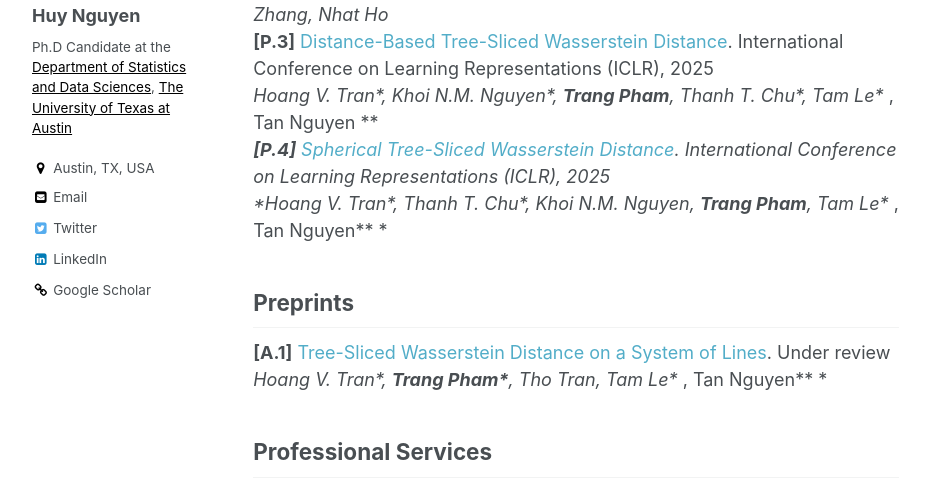
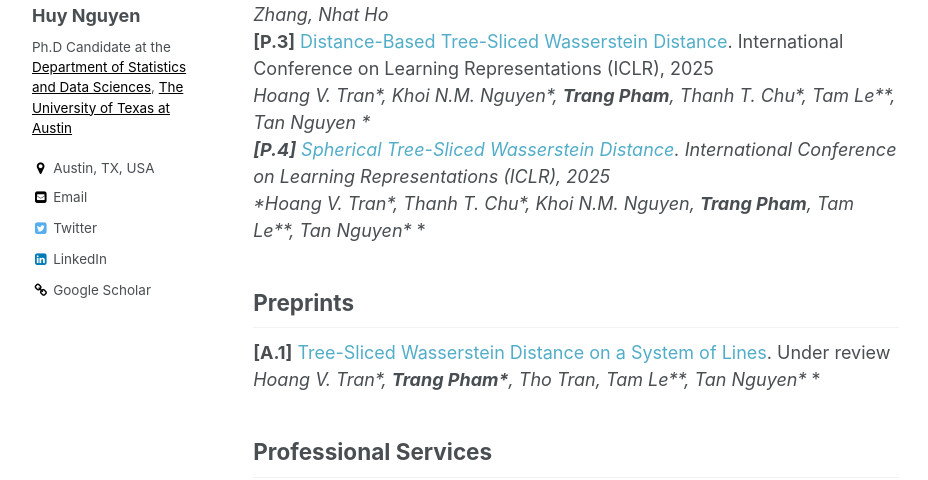
Before and after one commit to snowwhite2011/huyentrang0811.github.io, a Jekyll site: the page built from _pages/about.md, in a window 1280 px wide and 900 px high, scrolled down 1005 px. Shown: the part 175-655 px from the top of the window, without its empty margins (86-1014 px from the left). Built offline with Jekyll 4.4.1, drawn with Linux system fonts in a browser that asks for light colours.

```diff
--- a/_pages/about.md
+++ b/_pages/about.md
@@ -11,7 +11,7 @@ redirect_from:
 {% include base_path %}
 
 
-Welcome to my homepage! I'm Vu Huyen Trang Pham (Huyen Trang). I am a research resident at [VinAI Research](https://www.vinai.io/) where I am fortunate to be advised by Professor [Nhat Ho](https://nhatptnk8912.github.io/) and Professor [Tan Nguyen](https://tanmnguyen89.github.io/). Before that, I graduated from [Hanoi University of Science and Technology](https://hust.edu.vn/) with a Bachelor's degree in Data Science and Artificial Intelligence. During my time at the university, I also worked as a research student at [Data Science Lab](http://ds.soict.hust.edu.vn/) where I had the opportunity to conduct research under the guidance of Professor [Khoat Than](https://users.soict.hust.edu.vn/khoattq/) and Dr. [Linh Ngo](https://users.soict.hust.edu.vn/linhnv/)
+Welcome to my homepage! I'm Vu Huyen Trang Pham (Huyen Trang). I am a research resident at [VinAI Research](https://www.vinai.io/) where I am fortunate to be advised by Professor [Nhat Ho](https://nhatptnk8912.github.io/) and Professor [Tan Nguyen](https://tanmnguyen89.github.io/). Before that, I graduated from [Hanoi University of Science and Technology](https://hust.edu.vn/) with a Bachelor's degree in Data Science and Artificial Intelligence. During my time at the university, I also worked as a research student at [Data Science Lab](http://ds.soict.hust.edu.vn/) where I had the opportunity to conduct research under the guidance of Professor [Khoat Than](https://users.soict.hust.edu.vn/khoattq/) and Dr. [Linh Ngo](https://users.soict.hust.edu.vn/linhnv/).
 
 Email: pvhtrang0811@gmail.com
 ## Research Interests
@@ -25,13 +25,13 @@ My recent research focuses on advancing the theoretical foundations and practica
 **[P.2]** [Statistical Advantages of Perturbing Cosine Router in Mixture of Experts](https://arxiv.org/abs/2405.14131). International Conference on Learning Representations (ICLR), 2025 <br/>
 *Huy Nguyen, Pedram Akbarian\*, __Trang Pham\*__, Trang Nguyen\*, Shujian Zhang, Nhat Ho*<br/>
 **[P.3]** [Distance-Based Tree-Sliced Wasserstein Distance](https://openreview.net/forum?id=OiQttMHwce). International Conference on Learning Representations (ICLR), 2025 <br/>
-*Hoang V. Tran\*, Khoi N.M. Nguyen\*, __Trang Pham__, Thanh T. Chu\*, Tam Le\** , Tan Nguyen \** *<br/>
+*Hoang V. Tran\*, Khoi N.M. Nguyen\*, __Trang Pham__, Thanh T. Chu\*, Tam Le\*\*, Tan Nguyen \** *<br/>
 **[P.4]** [Spherical Tree-Sliced Wasserstein Distance](https://openreview.net/forum?id=OiQttMHwce). International Conference on Learning Representations (ICLR), 2025 <br/>
-*Hoang V. Tran\*, Thanh T. Chu\*, Khoi N.M. Nguyen, __Trang Pham__, Tam Le\** , Tan Nguyen\** *<br/>
+*Hoang V. Tran\*, Thanh T. Chu\*, Khoi N.M. Nguyen, __Trang Pham__, Tam Le\*\*, Tan Nguyen\** *<br/>
 
 ## Preprints
 **[A.1]** [Tree-Sliced Wasserstein Distance on a System of Lines](https://arxiv.org/abs/2406.13725). Under review <br/>
-*Hoang V. Tran\*, __Trang Pham\*__, Tho Tran, Tam Le\** , Tan Nguyen\** *<br/>
+*Hoang V. Tran\*, __Trang Pham\*__, Tho Tran, Tam Le\*\*, Tan Nguyen\** *<br/>
 
 ## Professional Services
 - Conference Reviewer: ICLR (2025) and AISTATS (2025).
```
